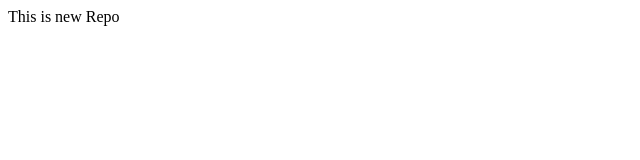
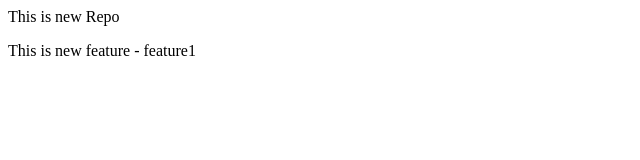
Before and after one commit to Shivanshupandey5/localRepo, a plain HTML site: page index.html in a window 1280 px wide. Shown: the whole page, without its empty margins (0-640 px from the left). Drawn offline with Linux system fonts and the light colour scheme.

Commit message:
Add new Feature-Feature1

```diff
--- a/index.html
+++ b/index.html
@@ -1 +1,2 @@
 <p>This is new Repo</p>
+<p>This is new feature - feature1</p>
```
